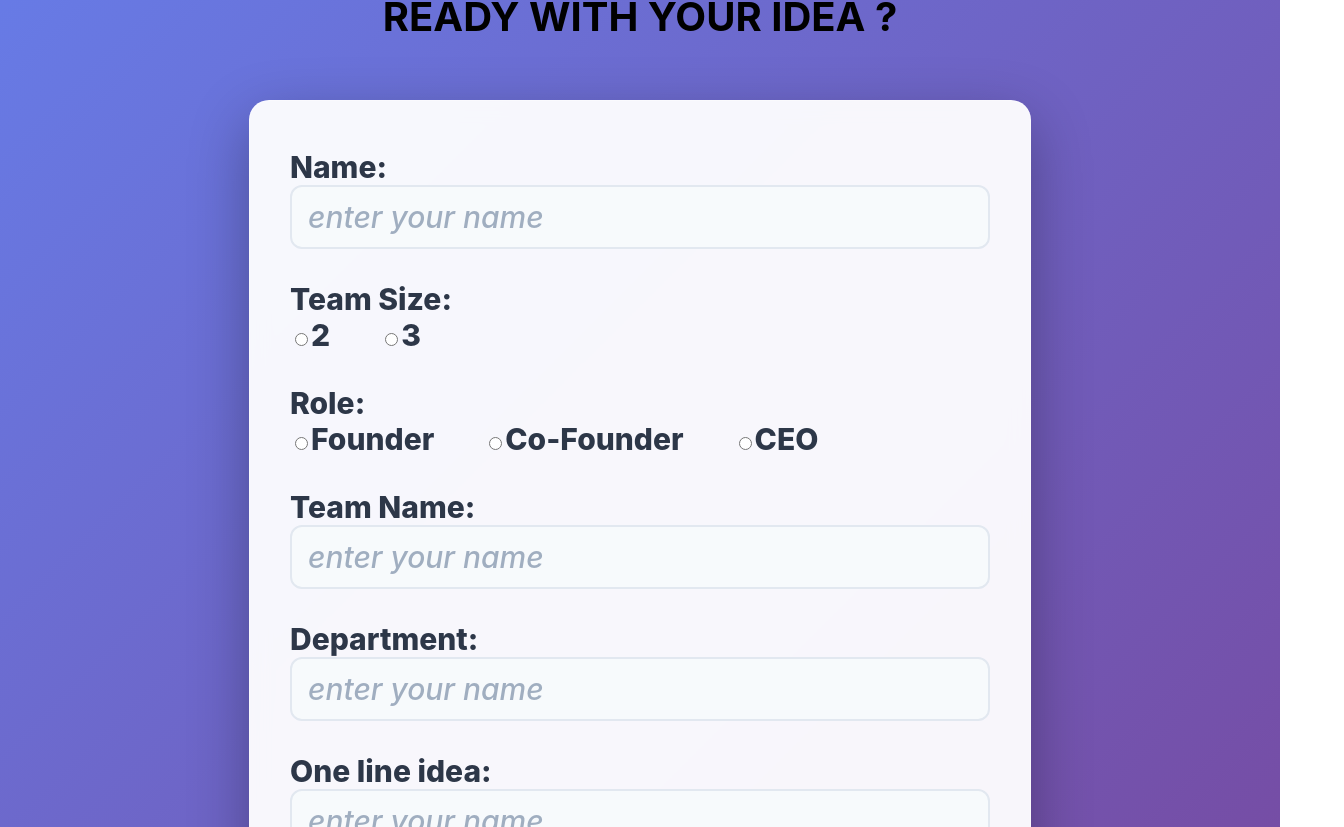
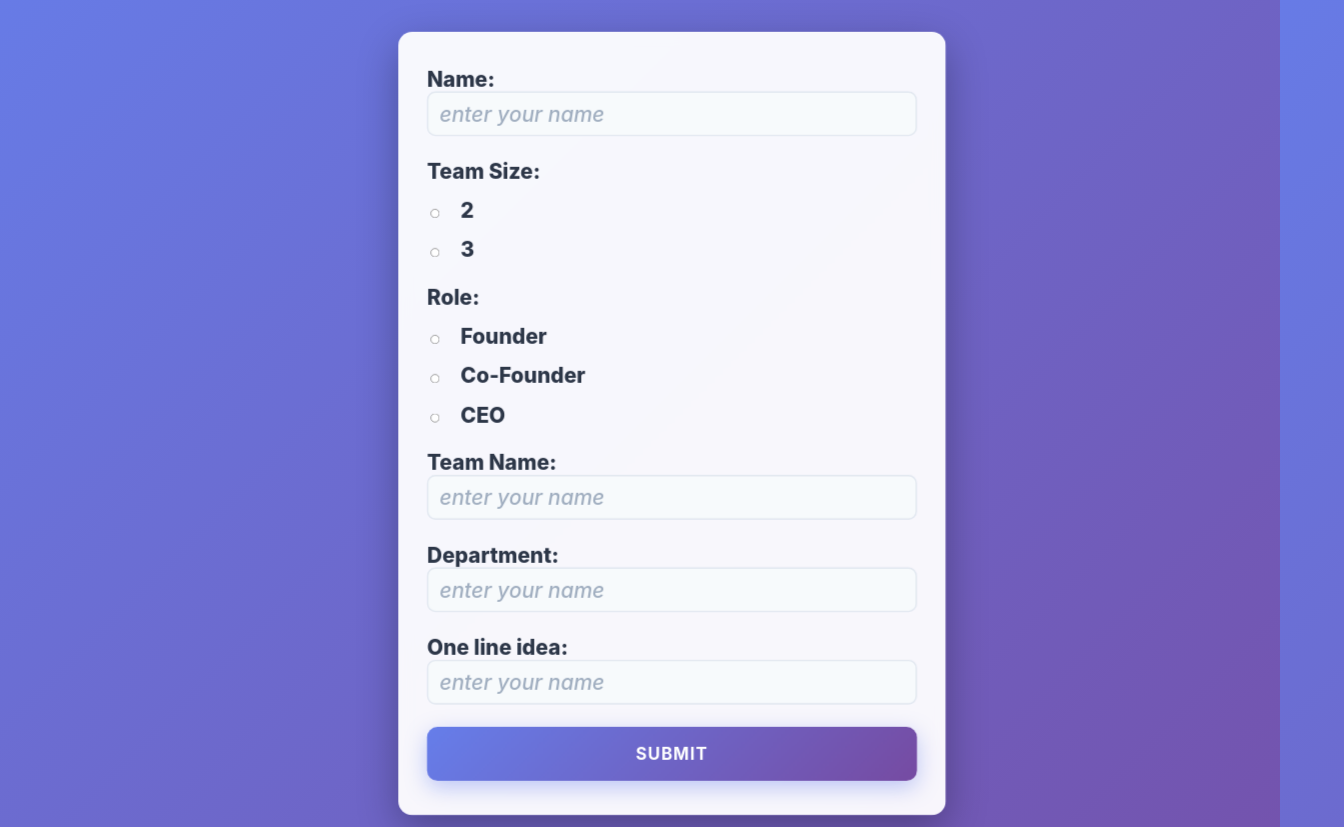
Before and after one commit to ritikm-dev/agentic---Startup-Evaluator, a React (Vite) app in the folder frontend/entrepreneur_web/: page /team in a window 1280 px wide. Shown: the part 153-980 px from the top of the page, 1344 px wide, since content can reach past the window. Built offline with nearby package versions, Linux system fonts and the light colour scheme.

Commit message:
changed styling

```diff
--- a/frontend/entrepreneur_web/src/App.jsx
+++ b/frontend/entrepreneur_web/src/App.jsx
@@ -1,9 +1,9 @@
 import { useState } from 'react'
 import reactLogo from './assets/react.svg'
 import viteLogo from '/vite.svg'
-
+import { useNavigate } from 'react-router-dom'
 function App() {
-
+  const Navigate = useNavigate();
   return (
     <>
       <title>VENTURE STUDIO</title>
@@ -12,8 +12,8 @@ function App() {
       </div>
       <h1 className='page-title'>READY WITH YOUR IDEA ?</h1>
       <div className='button-container'>
-        <button>SINGLE FOUNDER</button>
-        <button>TEAM</button>
+        <button onClick={()=>{Navigate("/single")}}>SINGLE FOUNDER</button>
+        <button onClick={()=>{Navigate("/team")}}>TEAM</button>
       </div>
     </>
   )
--- a/frontend/entrepreneur_web/src/Problem.jsx
+++ b/frontend/entrepreneur_web/src/Problem.jsx
@@ -1,9 +1,14 @@
 import { useState } from 'react'
 import reactLogo from './assets/react.svg'
 import viteLogo from '/vite.svg'
+import { useActionData } from 'react-router-dom'
 
 function Problem() {
-
+  const handle_button = (e) =>{
+    e.preventDefault();
+  }
+  const [problem_statement, SetPS] = useState("")
+  const [proposed_sol,SetSolution] = useState("")
   return (
     <>
       <title>VENTURE STUDIO</title>
@@ -12,15 +17,16 @@ function Problem() {
       </div>
       <h1 className='page-title'>READY WITH YOUR IDEA ?</h1>
       <div className='form'>
-        <form className='form-apply'>
+        <form className='form-apply' onSubmit={handle_button}>
           <div className='name-head'>
             <label className='label-text'>Problem Statement : </label>
-            <textarea className='textarea_problem' placeholder='problem to which you have solution' required />
+            <textarea className='textarea_problem' placeholder='problem to which you have solution' required onChange={(e)=>{SetPS(e.target.value)}} />
           </div>
           <div className='name-head'>
             <label className='label-text'>Proposed Solution: </label>
-            <textarea className='textarea_problem' placeholder='Solution You Found' required />
+            <textarea className='textarea_problem' placeholder='Solution You Found' required onChange={(e)=>{SetSolution(e.target.value)}} />
           </div>
+         <center> <button type='submit'>SUBMIT</button></center>
         </form>
       </div>
     </>
--- a/frontend/entrepreneur_web/src/Single.jsx
+++ b/frontend/entrepreneur_web/src/Single.jsx
@@ -1,31 +1,40 @@
 import { useState } from 'react'
 import reactLogo from './assets/react.svg'
 import viteLogo from '/vite.svg'
+import { useNavigate } from 'react-router-dom'
 
 function Single() {
-
+  const Navigate = useNavigate();
+  const [Department, Set_department] = useState("")
+  const [name, Set_name] = useState("")
+  const [idea, Set_idea] = useState("")
+  const handle_button = (e) =>{
+    e.preventDefault();
+    Navigate("/problem")
+    console.log(name,idea,Department)
+  }
   return (
     <>
       <title>VENTURE STUDIO</title>
       <div className='heading-top'>
-        <h1>VENTURE STUDIO</h1>
+        <h1 style={{color : "white"}}>VENTURE STUDIO</h1>
       </div>
-      <h1 style={{ fontSize: 40, marginTop: 10 }}><center>READY WITH YOUR IDEA ?</center></h1>
+      <h1 className='page-title'><center>READY WITH YOUR IDEA ?</center></h1>
       <div className='form'>
-        <form className='form-apply'>
+        <form className='form-apply' onSubmit={handle_button}>
           <div className='name-head'>
             <label>NAME : </label>
-            <input type='text' placeholder='enter your name' className='name-input' required />
+            <input type='text' placeholder='enter your name' className='name-input'onChange={(e)=>{Set_name(e.target.value)}} required />
           </div>
           <div className='name-head'>
             <label > Department: </label>
-            <input type='text' placeholder='enter your name' className='name-input' required />
+            <input type='text' placeholder='enter your name' className='name-input' onChange={(e)=>{Set_department(e.target.value)}} required />
           </div>
           <div className='name-head'>
             <label > One line idea: </label>
-            <input type='text' placeholder='enter your name' className='name-input' required />
+            <input type='text' placeholder='enter your name' className='name-input' onChange={(e)=>{Set_idea(e.target.value)}} required />
           </div>
-
+          <center> <button type='submit'>SUBMIT</button></center>
         </form>
       </div>
     </>
--- a/frontend/entrepreneur_web/src/Team.jsx
+++ b/frontend/entrepreneur_web/src/Team.jsx
@@ -1,8 +1,20 @@
 import { useState } from 'react'
 import reactLogo from './assets/react.svg'
 import viteLogo from '/vite.svg'
+import { Navigate, useNavigate } from 'react-router-dom'
 
 function Team() {
+  const Navigate = useNavigate();
+  const handle_button = (e) =>{
+    e.preventDefault();
+    Navigate("/problem")
+
+  }
+  const [team_size , Setteam_size] = useState(0)
+  const [Department, Set_department] = useState("")
+  const [team_name, Set_teamName] = useState("")
+  const [idea, Set_idea] = useState("")
+  const [role,Set_role] = useState("")
 
   return (
     <>
@@ -10,51 +22,51 @@ function Team() {
       <div className='heading-top'>
         <h1>VENTURE STUDIO</h1>
       </div>
-      <h1 style={{ fontSize: 40, marginTop: 10 }}><center>READY WITH YOUR IDEA ?</center></h1>
+      <h1 className='page-title'><center>READY WITH YOUR IDEA ?</center></h1>
       <div className='form'>
-        <form className='form-apply'>
+        <form className='form-apply' onSubmit={handle_button}>
           <div className='name-head'>
             <label >Name: </label>
             <input  type='text' placeholder='enter your name' className='name-input' required />
           </div>
             <div className='name-head'>
-            <label > Team Size: </label>
+            <label style={{marginBottom : 20}}> Team Size: </label>
             <div className='role-group'>
-            <label>
-            <input  type='radio' name='team_size' value='2'required />2
+            <label >
+            <input type='radio' name='team_size' value='2'required checked={role === "2"} onChange={(e)=>{Setteam_size(e.target.value)}} />2
             </label>
             <label>
-            <input  type='radio' name='team_size' value='3'required />3
+            <input  type='radio' name='team_size' value='3'required checked={role === "3"} onChange={(e)=>{Setteam_size(e.target.value)}} />3
             </label>
           </div>
           </div>
              <div className='name-head'>
-            <label > Role: </label>
+            <label style={{marginBottom : 20}} > Role: </label>
             <div className='role-group'>
             <label>
-            <input  type='radio' name='role' value='Founder'required />Founder
+            <input  type='radio' name='role' value='Founder'required checked={role === "Founder"} onChange={(e)=>{Set_role(e.target.value)}}/>Founder
             </label>
             <label>
-            <input  type='radio' name='role' value='Co-Founder'required />Co-Founder
+            <input  type='radio' name='role' value='Co-Founder'required checked={role === "Co-Founder"} onChange={(e)=>{Set_role(e.target.value)}} />Co-Founder
             </label>
             <label>
-            <input  type='radio' name='role' value='CEO'required />CEO
+            <input  type='radio' name='role' value='CEO'required checked={role === "CEO"} onChange={(e)=>{Set_role(e.target.value)}}/>CEO
             </label>
           </div>
           </div>
            <div className='name-head'>
-            <label > Team Name: </label>
-            <input type='text' placeholder='enter your name' className='name-input' required />
+            <label  > Team Name: </label>
+            <input type='text' placeholder='enter your name' className='name-input' required onChange={(e)=>{Set_teamName(e.target.value)}} />
           </div>
           <div className='name-head'>
             <label > Department: </label>
-            <input type='text' placeholder='enter your name' className='name-input' required />
+            <input type='text' placeholder='enter your name' className='name-input' onChange={(e)=>{Set_department(e.target.value)}} required />
           </div>
           <div className='name-head'>
             <label > One line idea: </label>
-            <input  type='text' placeholder='enter your name' className='name-input' required />
+            <input  type='text' placeholder='enter your name' className='name-input' required onChange={(e)=>{Set_idea(e.target.value)}} />
           </div>
-
+         <center><button  type='submit'>SUBMIT</button></center>
         </form>
       </div>
     </>
--- a/frontend/entrepreneur_web/src/index.css
+++ b/frontend/entrepreneur_web/src/index.css
@@ -1,6 +1,9 @@
 /* Container and Layout */
 body {
   margin: 0;
+   transform: scale(0.7);      /* scales content to 80% */
+  transform-origin: top left; /* keeps content aligned to top-left */
+  width: 150%;
   padding: 0;
   min-height: 100vh;
   background: linear-gradient(135deg, #667eea 0%, #764ba2 100%);
@@ -122,6 +125,7 @@ body {
 .textarea_problem {
   width: 100%;
   min-height: 140px;
+  resize: none;
   padding: 1rem 1.25rem;
   font-size: 1rem;
   font-family: inherit;
@@ -129,7 +133,7 @@ body {
   background: #f7fafc;
   border: 2px solid #e2e8f0;
   border-radius: 12px;
-  resize: vertical;
+  font-weight: bold;
   transition: all 0.3s ease;
   box-sizing: border-box;
   line-height: 1.6;
@@ -170,7 +174,11 @@ button {
   background: linear-gradient(135deg, #667eea 0%, #764ba2 100%);
   border: none;
   border-radius: 15px;
-  padding: 1.25rem 3rem;
+   width: 100%;
+   max-width: none; /* remove max-width restriction */       /* full width of container */
+  font-size: 1.5rem;      /* large text */
+  padding: 1.5rem;        /* taller button */
+  border-radius: 15px;
   cursor: pointer;
   letter-spacing: 1.5px;
   text-transform: uppercase;
@@ -191,8 +199,11 @@ button:active {
 }
 .role-group{
   display: flex;
-  flex-direction: row;
-  gap: 40px;
+  flex-direction: column;
+  gap: 20px;
+}
+.role-group input[type="radio"] {
+  margin-right: 30px;
 }
 
 /* Animations */
@@ -259,7 +270,7 @@ button:active {
   button {
     font-size: 1.25rem;
     padding: 1rem 2rem;
-    width: 100%;
+    width: 200%;
     max-width: 300px;
   }
 }
```
